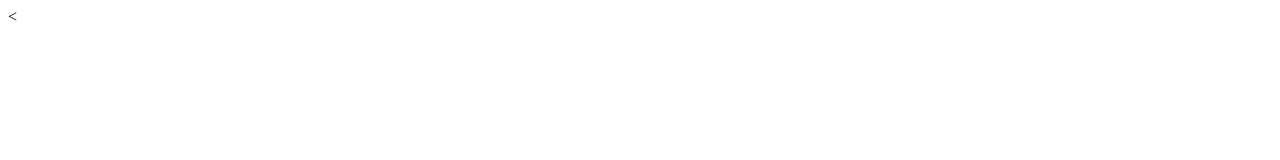
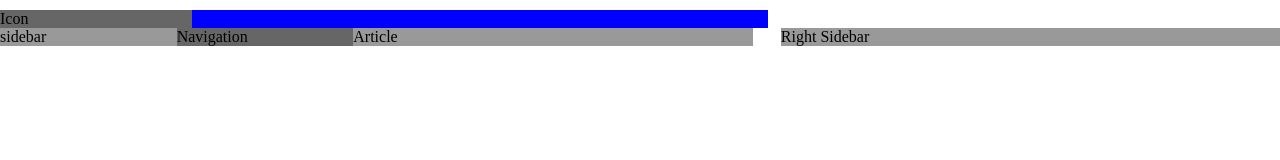
Before and after one commit to JosefTinagan/design-teardown, a plain HTML site: page index.html in a window 1280 px wide. Drawn offline with Linux system fonts and the light colour scheme.

Commit message:
added divs

```diff
--- a/index.html
+++ b/index.html
@@ -1,10 +1,28 @@
-<<!DOCTYPE html>
+<!DOCTYPE html>
 <html lang="en">
 <head>
 	<meta charset="UTF-8">
 	<title>Design Teardown</title>
+	<link rel="stylesheet" href="styles/main.css">
 </head>
 <body>
+	<div class="main-content-container">
+		<div class="icon-container">
+			Icon
+		</div>
+		<div class="header-sidebar-container">
+			sidebar
+		</div>
+		<div class="navigation-sidebar-container">
+			Navigation
+		</div>
+		<div class="article-container">
+			Article
+		</div>
+	</div>
 
+	<div class="right-sidebar-container">
+		Right Sidebar
+	</div>
 </body>
 </html>
--- /dev/null
+++ b/styles/main.css
@@ -0,0 +1,41 @@
+body{
+	margin: 0;
+	padding: 0;
+}
+
+.main-content-container{
+	background-color: blue;
+	width: 60%;
+}
+
+.icon-container{
+	margin-top: 10px;
+	width: 25%;
+	background-color: #666;
+}
+
+.header-sidebar-container{
+	width: 23%;
+	background-color: #999;
+	float: left;
+}
+
+.navigation-sidebar-container{
+	width: 23%;
+	background-color: #666;
+	float: left;
+}
+
+.article-container{
+	width: 52%;
+	background-color: #999;
+	float: left;
+}
+
+
+
+.right-sidebar-container{
+	float: right;
+	width: 39%;
+	background-color: #999;
+}
```
